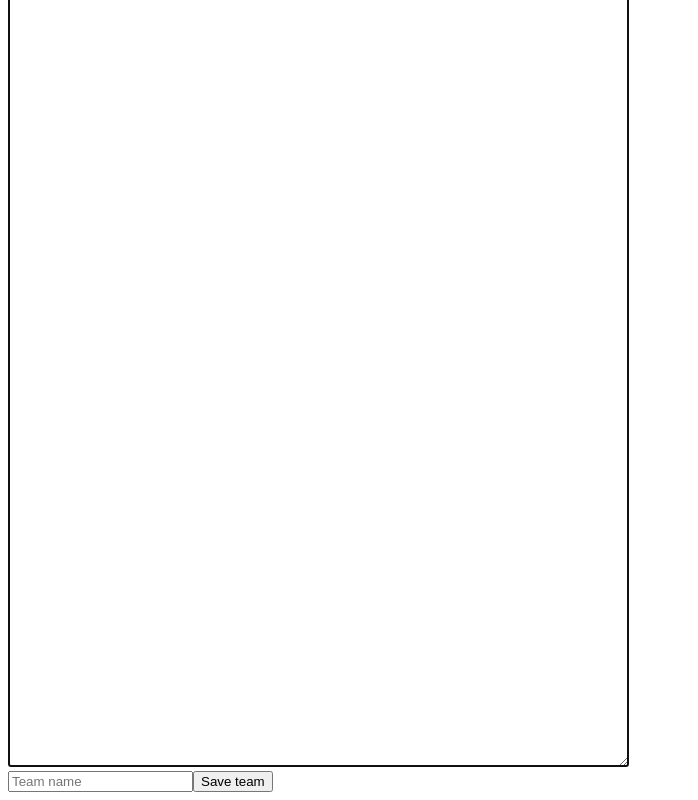
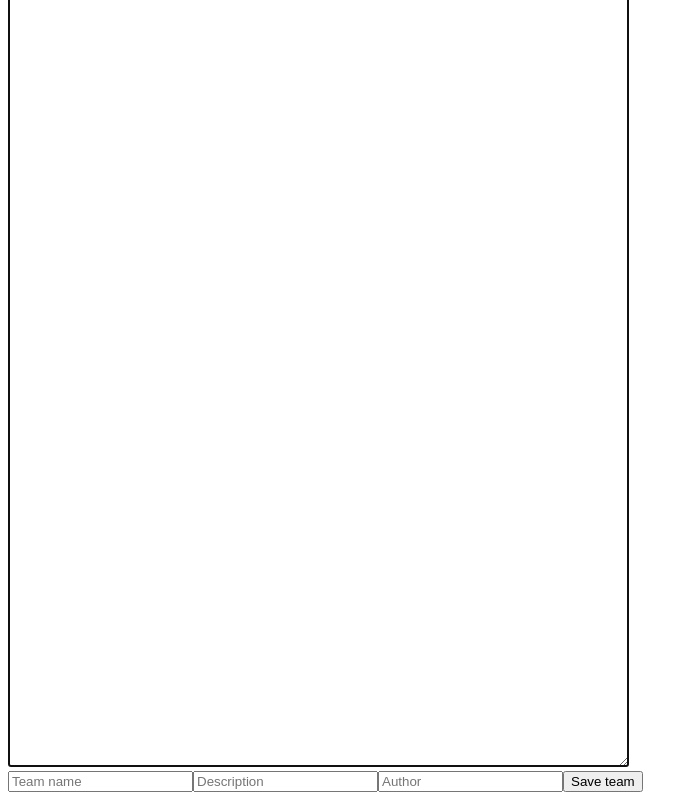
Before and after one commit to Croking09/croking-paste, a React (Vite) app: page / in a window 1280 px wide. Shown: the part 594-1394 px from the top of the page, without its empty margins (0-698 px from the left). Built offline with nearby package versions, Linux system fonts and the light colour scheme; no server answers.

Commit message:
Added team description and author as well + state refactor

```diff
--- a/src/modules/pokemon/InputTeam.jsx
+++ b/src/modules/pokemon/InputTeam.jsx
@@ -8,20 +8,26 @@ import { db } from "../../service/firebase.js";
 import { PASTES_COLLECTION } from "../../constants/firestore.js";
 
 function InputTeam() {
-  const [text, setText] = useState("");
-  const [teamName, setTeamName] = useState("");
+  const [formData, setFormData] = useState({
+    teamName: '',
+    description: '',
+    author: '',
+    team: '',
+  });
   const navigate = useNavigate();
 
   const handleSubmit = async (e) => {
     e.preventDefault();
 
-    const pokemonList = text.trim().split(/\n\s*\n/);
+    const pokemonList = formData.team.trim().split(/\n\s*\n/);
 
     const teamData = {};
     pokemonList.forEach((entry, index) => {
       teamData[`Poke${index}`] = entry.trim();
     });
-    teamData['teamName'] = teamName;
+    teamData['teamName'] = formData.teamName;
+    teamData['description'] = formData.description;
+    teamData['author'] = formData.author;
 
     try {
       const docRef = await addDoc(collection(db, PASTES_COLLECTION), teamData);
@@ -40,15 +46,31 @@ function InputTeam() {
           cols="75"
           placeholder="Paste your Pokémon team here..."
           autoFocus
-          value={text}
-          onChange={(e) => setText(e.target.value)}
+          value={formData.team}
+          onChange={(e) => setFormData({ ...formData, team: e.target.value })}
+          required
         />
         <br />
         <input
           type="text"
           placeholder="Team name"
-          value={teamName}
-          onChange={(e) => setTeamName(e.target.value)}
+          value={formData.teamName}
+          onChange={(e) => setFormData({ ...formData, teamName: e.target.value })}
+          required
+        />
+        <input
+          type="text"
+          placeholder="Description"
+          value={formData.description}
+          onChange={(e) => setFormData({ ...formData, description: e.target.value })}
+          required
+        />
+        <input
+          type="text"
+          placeholder="Author"
+          value={formData.author}
+          onChange={(e) => setFormData({ ...formData, author: e.target.value })}
+          required
         />
         <button type="submit">Save team</button>
       </form>
--- a/src/modules/pokemon/PokemonTeam.jsx
+++ b/src/modules/pokemon/PokemonTeam.jsx
@@ -12,8 +12,12 @@ import { PASTES_COLLECTION } from "../../constants/firestore.js";
 
 function PokemonTeam() {
   const { id } = useParams();
-  const [teamName, setTeamName] = useState("");
-  const [pokemonTeam, setPokemonTeam] = useState([]);
+  const [teamData, setTeamData] = useState({
+    teamName: '',
+    description: '',
+    author: '',
+    team: [],
+  });
 
   useEffect(() => {
     const fetchData = async () => {
@@ -24,12 +28,13 @@ function PokemonTeam() {
         const data = docSnap.data();
 
         const teamName = data.teamName;
+        const description = data.description;
+        const author = data.author;
         const team = Object.entries(data)
           .filter(([key]) => key.startsWith("Poke"))
           .map(([, value]) => value);
 
-        setTeamName(teamName);
-        setPokemonTeam(team);
+        setTeamData({ teamName, description, author, team });
       } else {
         console.error("Doc not found");
       }
@@ -40,13 +45,15 @@ function PokemonTeam() {
 
   return (
     <div>
-      <h1>{teamName}</h1>
-      {pokemonTeam.map((pokemon, index) => {
+      <h1>{teamData.teamName}</h1>
+      <p>{teamData.description}</p>
+      <p>Author: {teamData.author}</p>
+      {teamData['team'].map((pokemon, index) => {
         return (
           <Pokemon key={index} pokemonInfo={pokemon} />
         );
       })}
-      <CopyButton displayText="Copy team" copyText={pokemonTeam.join("\n\n")} />
+      <CopyButton displayText="Copy team" copyText={teamData['team'].join("\n\n")} />
     </div>
   );
 }
```
